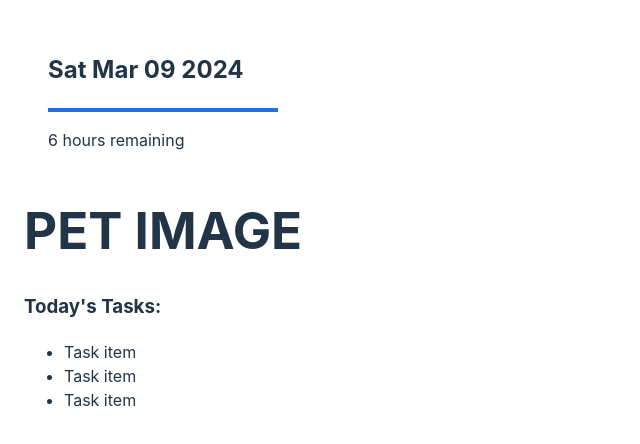
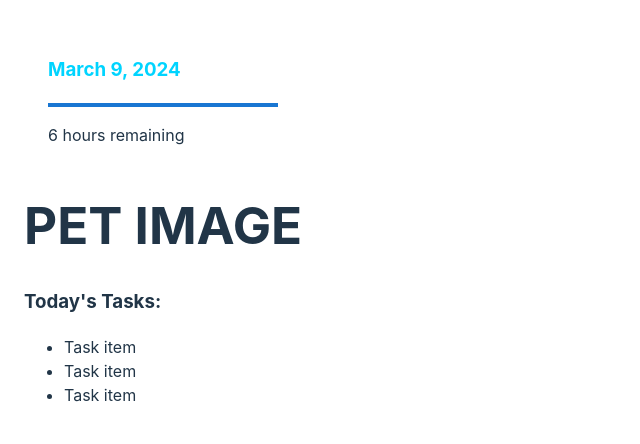
Before and after one commit to jasper-th-wang/QDSteam24, a React (Vite) app: page / in a window 1280 px wide. Shown: the part 170-614 px from the top of the page, without its empty margins (0-640 px from the left). Built offline with nearby package versions, Linux system fonts and the light colour scheme.

Commit message:
Create component for date

```diff
--- a/src/components/TodayDate/TodayDate.jsx
+++ b/src/components/TodayDate/TodayDate.jsx
@@ -1,6 +1,18 @@
 function TodayDate() {
-  const todayDate = new Date().toDateString();
-  return <h2>{todayDate}</h2>;
+  // Get current Date
+  const currentDate = new Date();
+
+  // Get current yea, month, day
+  const year = currentDate.getFullYear();
+  const month = new Intl.DateTimeFormat('en-US', { month: 'long' }).format(currentDate);
+  const day = currentDate.getDate();
+  const currentTIme = currentDate.getHours();
+
+  return (
+    <div>
+      <h3 className="blueTitleColour">{`${month} ${day}, ${year}`}</h3>
+    </div>
+  );
 }
 
 export default TodayDate;
--- a/src/pages/SetDailyGoal.jsx
+++ b/src/pages/SetDailyGoal.jsx
@@ -1,6 +1,7 @@
 import Button from '@mui/material/Button';
 import React from 'react';
 import classes from './SetDailyGoal.module.css';
+import TodayDate from '../components/TodayDate/TodayDate';
 
 function GetTodaysDate() {
     // Get current Date
@@ -24,7 +25,7 @@ function GetTodaysDate() {
 
     return (
         <div>
-            <h3 className="blueTitleColour">{`${month} ${day}, ${year}`}</h3>
+            <TodayDate />
             <p className='orangeColour'>{greeting}</p>
         </div>
     );
```
